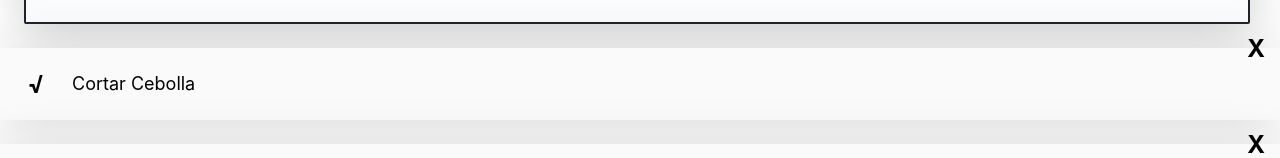
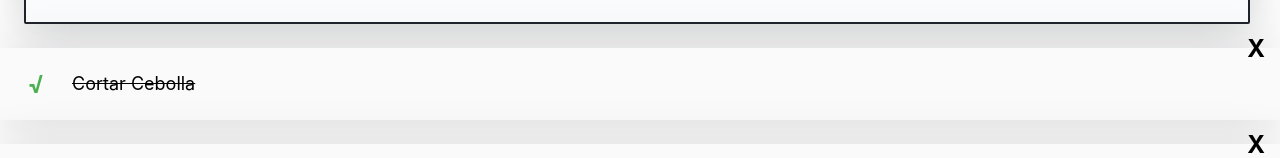
Before and after one commit to bsaltosDev/Platzi_ReactJS_Intro, a React (Create React App) app in the folder react-app/: page / in a window 1280 px wide. Shown: the part 171-329 px from the top of the page. Built offline with nearby package versions, Linux system fonts and the light colour scheme.

Commit message:
prueba del estilo completed para un item

```diff
--- a/react-app/src/App.js
+++ b/react-app/src/App.js
@@ -9,7 +9,7 @@ import { TodoItem } from "./TodoItem.js";
 import { CreateTodoButton } from "./CreateTodoButton.js";
 
 const todos = [
-  {text: 'Cortar Cebolla', completed: false},
+  {text: 'Cortar Cebolla', completed: true},
   {text: 'Tomar curso intro react', completed: false},
   {text: 'Llorar con la llorona', completed: false}
 ]
```
